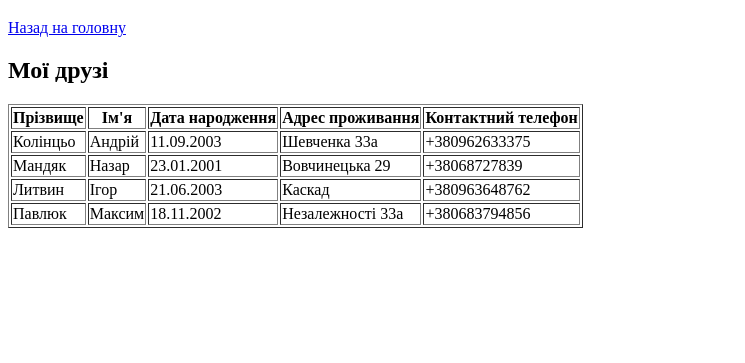
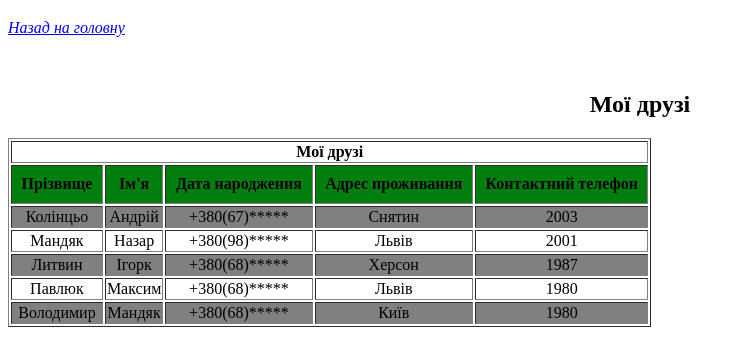
Before and after one commit to Garik063/Garik063.github.io, a plain HTML site: page friends.html in a window 1280 px wide. Shown: the part 61-424 px from the top of the page, without its empty margins (0-745 px from the left). Drawn offline with Linux system fonts and the light colour scheme.

Commit message:
Update friends.html

```diff
--- a/friends.html
+++ b/friends.html
@@ -3,13 +3,48 @@
 
 <head>
         <title>Друзі</title>
-	<link rel="stylesheet" type="text/css" href="friends.css">
+<style>
+	ines (22 sloc)  273 Bytes
+
+.friends {
+	text-align: center;
+	font-size: 22px;
+}
+
+.nag {
+	font-style: italic;
+}
+
+.myfriend {
+	text-align: center;
+}
+
+.GG1 {
+	background: #007F0EFF;
+	padding: 0.6rem;
+	font-weight: 800;
+}
+
+.GG2 {
+	font-weight: 100;
+	background: #808080FF;
+}
+
+.GG3 {
+	font-weight: 100;
+}
+</style>
 </head>
 <body>
 <h1 class="friends">Друзі Юрійчука Василя Володимировича</h1>
  <p><a href="index.html" class="nag">Назад на головну</a></p>
+<br>
 <h2 class="myfriend">Мої друзі</h2>
- <table border="1">
+	<table border="1">
+	<style>
+	td { text-align: center; }
+	</style>
+	<th colspan="5">Мої друзі</th>
    <tr>
 <th class="GG1">Прізвище</th>
 <th class="GG1">Ім'я</th>
@@ -18,42 +53,42 @@
 <th class="GG1">Контактний телефон</th>
     </tr>
     <tr>
-       <td class="GG2">Колінцьо</td>
-       <td class="GG2">Андрій</td>
-       <td class="GG2">11.09.2003</td>
-       <td class="GG2">Шевченка 33а</td>
-       <td class="GG2">+380962633375</td>
+        <th class="GG2">Колінцьо</th>
+	<th class="GG2">Андрій</th>
+	<th class="GG2">+380(67)*****</th>
+        <th class="GG2">Снятин</th>
+	<th class="GG2">2003</th>
     </tr>
     <tr>
        <td class="GG3">Мандяк</td>
        <td class="GG3">Назар</td>
-       <td class="GG3">23.01.2001</td>
-       <td class="GG3">Вовчинецька 29</td>
-       <td class="GG3">+38068727839</td>
+       <td class="GG3">+380(98)*****</td>
+       <td class="GG3">Львів</td>
+       <td class="GG3">2001</td>
     </tr>
     <tr>
-       <td class="GG2">Литвин</td>
-       <td class="GG2">Ігор</td>
-       <td class="GG2">21.06.2003</td>
-       <td class="GG2">Каскад</td>
-       <td class="GG2">+380963648762</td>
+        <th class="GG2">Литвин</th>
+	<th class="GG2">Ігорк</th>
+	<th class="GG2">+380(68)*****</th>
+        <th class="GG2">Херсон</th>
+	<th class="GG2">1987</th>
     </tr>
     <tr>
        <td class="GG3">Павлюк</td>
        <td class="GG3">Максим</td>
-       <td class="GG3">18.11.2002</td>
-       <td class="GG3">Незалежності 33а</td>
-       <td class="GG3">+380683794856</td>
+       <td class="GG3">+380(68)*****</td>
+       <td class="GG3">Львів</td>
+       <td class="GG3">1980</td>
+    </tr>
+    <tr>
+	<th class="GG2">Володимир</th>
+	<th class="GG2">Мандяк</th>
+	<th class="GG2">+380(68)*****</th>
+        <th class="GG2">Київ</th>
+	<th class="GG2">1980</th>
     </tr>
  </table>
 
 
-
-
-
-
-
-
-
 </body>
 </html>
```
